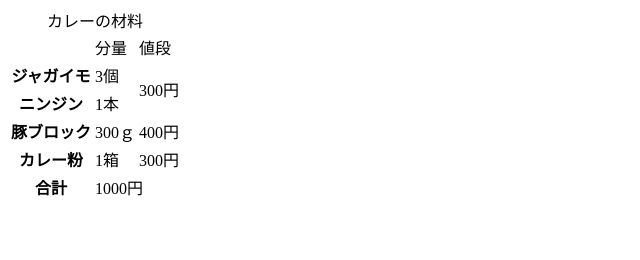
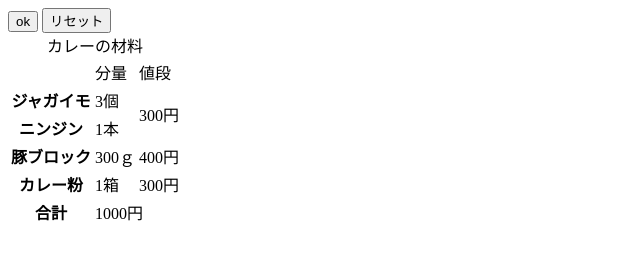
Before and after one commit to tama9884649/web1-6, a plain HTML site: page index.html in a window 1280 px wide. Shown: the whole page, without its empty margins (0-640 px from the left). Drawn offline with Linux system fonts and the light colour scheme.

Commit message:
Update index.html

```diff
--- a/index.html
+++ b/index.html
@@ -3,6 +3,8 @@
 <head>
 </head>
 <body>
+  <input type="submit" value="ok">
+  <input type="reset" value="リセット">
 <table id="ingredient">
   <caption>カレーの材料</caption>
   <colgroup id="name"/>
```
